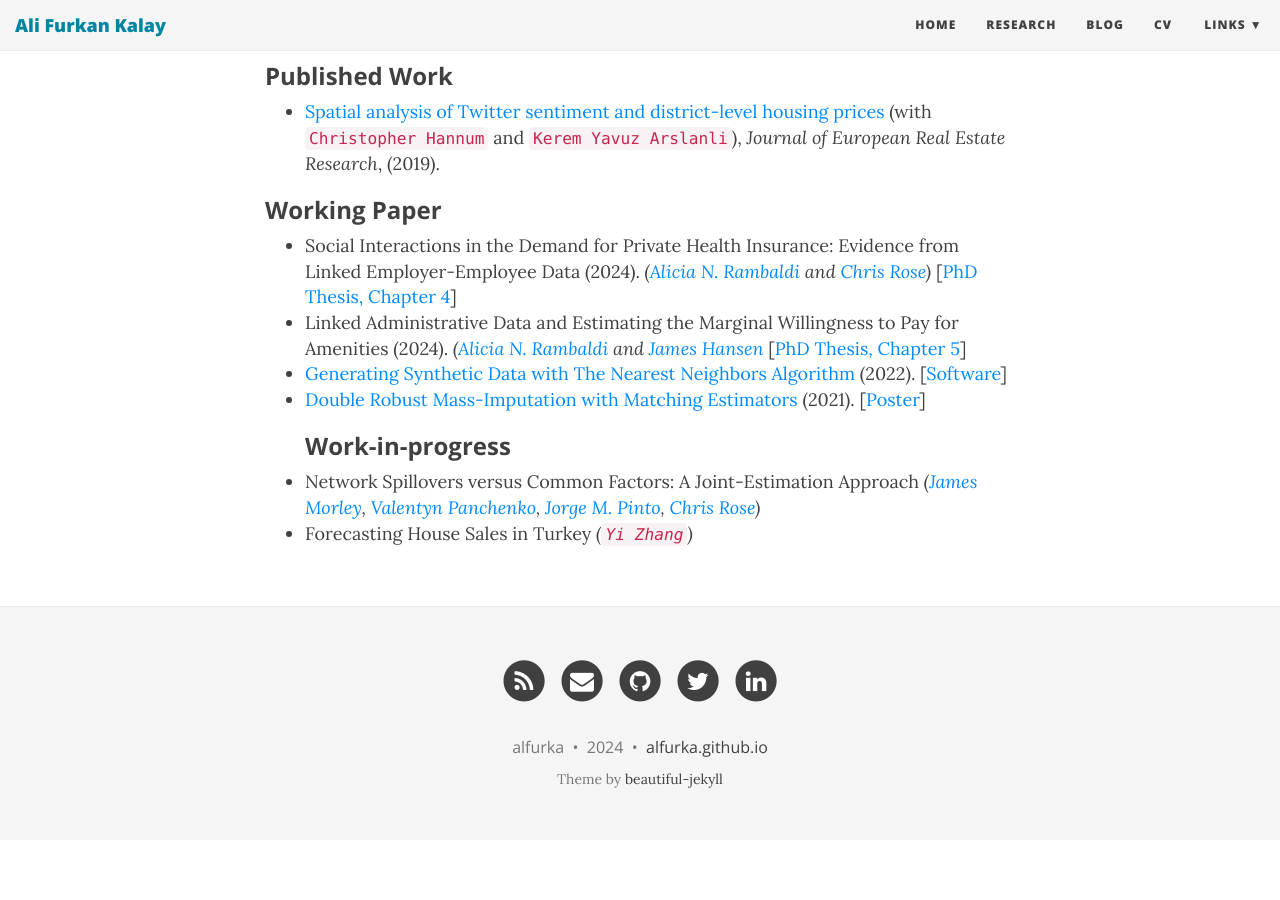
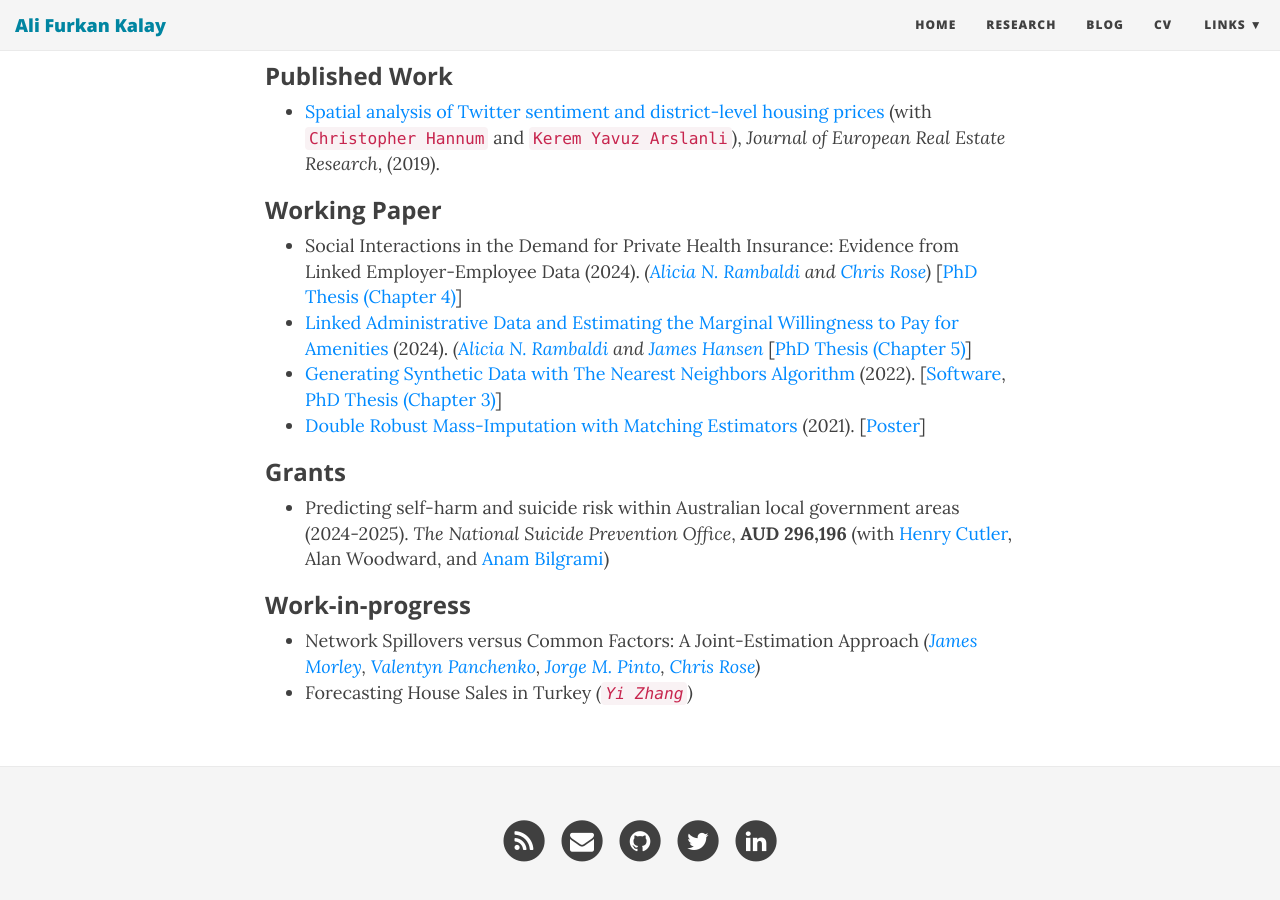
Before and after one commit to alfurka/alfurka.github.io, a Jekyll site: the page built from research.md, in a window 1280 px wide and 900 px high, scrolled down 414 px. Built offline with Jekyll 4.4.1, drawn with Linux system fonts in a browser that asks for light colours; nearby versions of some CDN libraries; before the commit the page ends 1254 px from its top, so only the background shows below that.

Commit message:
Update research.md

```diff
--- a/research.md
+++ b/research.md
@@ -11,10 +11,14 @@ My research interests span health economics and theoretical/applied econometrics
 
 ### Working Paper
 
-- Social Interactions in the Demand for Private Health Insurance: Evidence from Linked Employer-Employee Data (2024). *([Alicia N. Rambaldi](https://www.aliciarambaldi.net/) and [Chris Rose](https://sites.google.com/site/christiernrose/))* [[PhD Thesis, Chapter 4](https://espace.library.uq.edu.au/view/UQ:b48c90d)]
-- Linked Administrative Data and Estimating the Marginal Willingness to Pay for Amenities (2024). *([Alicia N. Rambaldi](https://www.aliciarambaldi.net/) and [James Hansen](https://sites.google.com/site/jamesfrhansen/home)* [[PhD Thesis, Chapter 5](https://espace.library.uq.edu.au/view/UQ:b48c90d)]
-- [Generating Synthetic Data with The Nearest Neighbors Algorithm](https://arxiv.org/abs/2210.00884) (2022). [[Software](https://github.com/alfurka/synloc)]
+- Social Interactions in the Demand for Private Health Insurance: Evidence from Linked Employer-Employee Data (2024). *([Alicia N. Rambaldi](https://www.aliciarambaldi.net/) and [Chris Rose](https://sites.google.com/site/christiernrose/))* [[PhD Thesis (Chapter 4)](https://espace.library.uq.edu.au/view/UQ:b48c90d)]
+- [Linked Administrative Data and Estimating the Marginal Willingness to Pay for Amenities](https://iariw.org/wp-content/uploads/2024/08/4B-2Rambaldi.pdf) (2024). *([Alicia N. Rambaldi](https://www.aliciarambaldi.net/) and [James Hansen](https://sites.google.com/site/jamesfrhansen/home)* [[PhD Thesis (Chapter 5)](https://espace.library.uq.edu.au/view/UQ:b48c90d)]
+- [Generating Synthetic Data with The Nearest Neighbors Algorithm](https://arxiv.org/abs/2210.00884) (2022). [[Software](https://github.com/alfurka/synloc), [PhD Thesis (Chapter 3)](https://espace.library.uq.edu.au/view/UQ:b48c90d)]
 - [Double Robust Mass-Imputation with Matching Estimators](https://arxiv.org/abs/2110.09275) (2021). [[Poster](https://alfurka.github.io/myfiles/Poster_Presentation.pdf)]
+
+### Grants
+- Predicting self-harm and suicide risk within Australian local government areas (2024-2025). *The National Suicide Prevention Office*, **AUD 296,196** (with [Henry Cutler](https://researchers.mq.edu.au/en/persons/henry-cutler), Alan Woodward, and [Anam Bilgrami](https://sites.google.com/mq.edu.au/anambilgrami/home))
+
 ### Work-in-progress
 
 - Network Spillovers versus Common Factors: A Joint-Estimation Approach *([James Morley](https://sites.google.com/site/jamescmorley/), [Valentyn Panchenko](https://www.unsw.edu.au/staff/valentyn-panchenko), [Jorge M. Pinto](https://sites.google.com/site/cokeconphd/research?authuser=0), [Chris Rose](https://sites.google.com/site/christiernrose/))*
```
